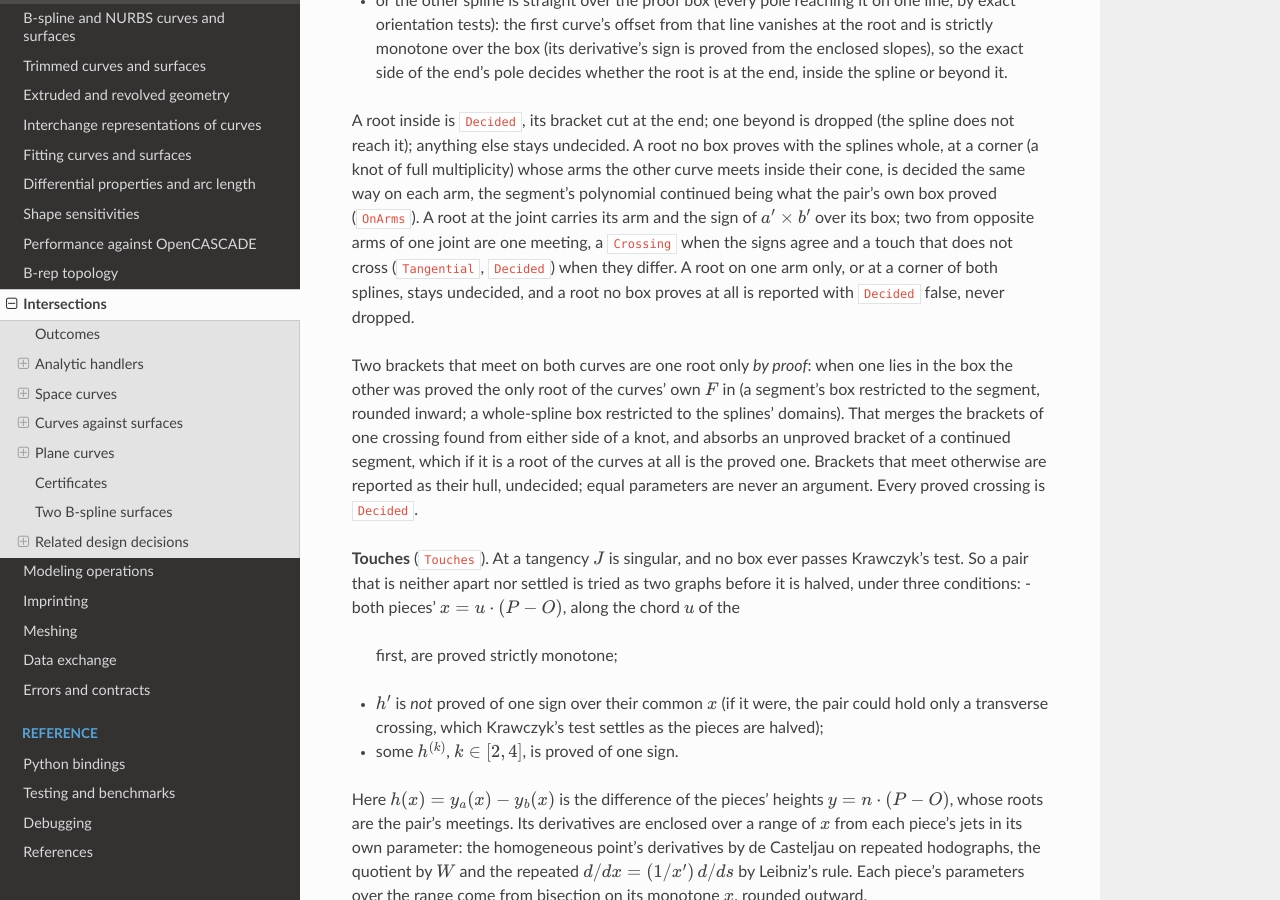
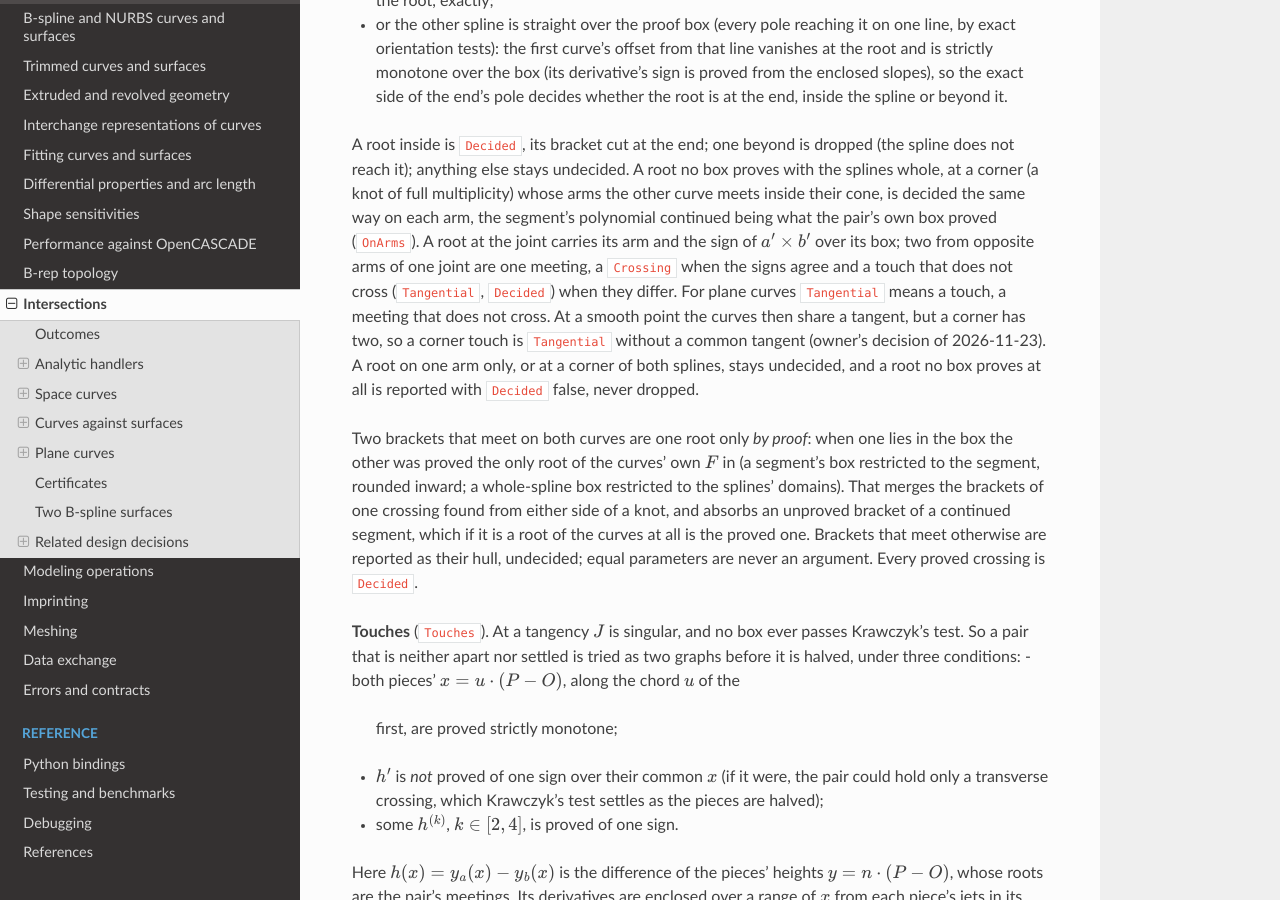
Before and after one commit to onurtuncer/Stereon, a Sphinx documentation site: the page built from docs/intersection.rst, in a window 1280 px wide and 900 px high, scrolled down 26506 px. Built offline with Sphinx 7.4.7 and the Read the Docs theme 3.1.0, drawn with Linux system fonts in a browser that asks for light colours; pages that are not in the unit, such as notebooks, are missing from menus; cross-references to code outside the pages are shown as plain code; some of the changed text lies outside the part shown.

Commit message:
docs: a corner touch is Tangential without a common tangent
The owner accepted #334's reading on 2026-11-23: a B-spline meeting
another's corner inside its cone is a decided Tangential, a touch that
does not cross, though the curves share no tangent there. Say so where
ContactType is described and in Algorithm K.

Co-Authored-By: Claude Opus 5.5 <noreply@anthropic.com>

```diff
--- a/docs/intersection.rst
+++ b/docs/intersection.rst
@@ -1123,8 +1123,9 @@ face's parameter space, which is how a face-level operation restricts a
 branch to its loops (ADR-0009; the Boolean prototype's M6). A
 ``PlanarIntersection`` holds ``PlanarPoint`` entries, in order of the first
 curve's parameter, each with its parameter on both curves, its position,
-the ``ContactType`` there (``Crossing`` or ``Tangential``) and whether the
-count and the contact were *decided* exactly on the input doubles; and
+the ``ContactType`` there (``Crossing``, or ``Tangential`` for a touch
+that does not cross, including a non-smooth touch at a spline's corner,
+see *Algorithm K*) and whether the count and the contact were *decided* exactly on the input doubles; and
 ``PlanarOverlap`` stretches where coincident curves share their domains,
 with the parameter correspondence. A point is kept when both parameters
 lie in the requested domains, a periodic curve's taken modulo its period
@@ -1496,7 +1497,10 @@ what the pair's own box proved (``OnArms``). A root at the joint carries
 its arm and the sign of :math:`a' \times b'` over its box; two from
 opposite arms of one joint are one meeting, a ``Crossing`` when the signs
 agree and a touch that does not cross (``Tangential``, ``Decided``) when
-they differ. A root on one arm only, or at a corner of both splines, stays
+they differ. For plane curves ``Tangential`` means a touch, a meeting
+that does not cross. At a smooth point the curves then share a tangent,
+but a corner has two, so a corner touch is ``Tangential`` without a
+common tangent (owner's decision of 2026-11-23). A root on one arm only, or at a corner of both splines, stays
 undecided, and a root no box proves at all is reported with ``Decided``
 false, never dropped.
 
```
